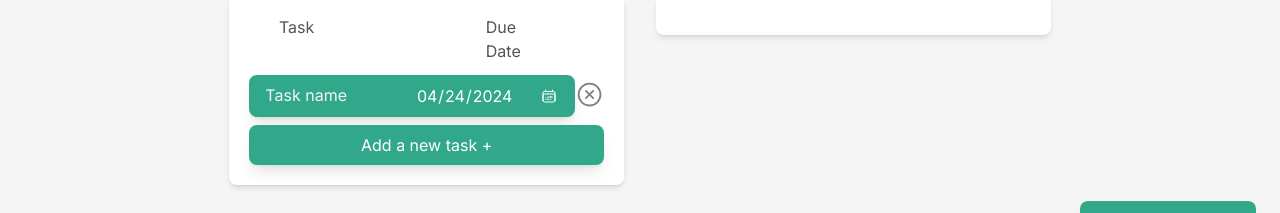
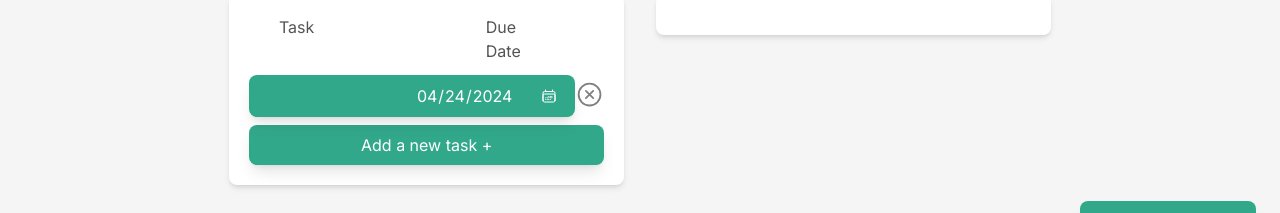
Before and after one commit to melodiaz23/to-do-list, a Next.js app: page / in a window 1280 px wide. Both pictures are taken after a click on the button "Add a new task +". Shown: the part 249-462 px from the top of the page. Built offline with nearby package versions, Linux system fonts and the light colour scheme.

Commit message:
complete funcionalities when create task

```diff
--- a/src/app/page.tsx
+++ b/src/app/page.tsx
@@ -26,6 +26,7 @@ import CloseIcon from '@/icons/CloseIcon';
 import CalendarDaysIcon from '@/icons/CalendarDaysIcon';
 import DatePicker from '../components/Datepicker';
 import ReactDOM from 'react-dom';
+import { HtmlContext } from 'next/dist/server/future/route-modules/app-page/vendored/contexts/entrypoints';
 
 export default function Home() {
   const [tasks, setTasks] = useState<Task[]>([]);
@@ -34,15 +35,32 @@ export default function Home() {
   const [adding, setAdding] = useState(false);
   const [tasksDone, settasksDone] = useState([]);
 
-  const removeInputField = () => {
-    if (inputField) setInputField(false);
+  const columnId = useMemo(() => uuidv4(), []);
+
+  const removeTask = (id: string) => {
+    setTasks(tasks.filter((task) => task.id !== id));
   };
 
   // REMOVE INPUT FIELD WHEN CLICKED OUTSIDE
-  // useEffect(() => {
-  //   document.body.addEventListener('click', removeInputField);
-  //   return () => document.body.removeEventListener('click', removeInputField);
-  // }, []);
+  useEffect(() => {
+    const handleClickOutside = (event: MouseEvent) => {
+      const lastTask = tasks.length > 0 ? tasks[tasks.length - 1] : null;
+      const lastTaskId = lastTask ? lastTask.id.toString() : null;
+      const target = event.target as HTMLElement;
+      if (String(target.className).includes('exception-element')) {
+        return;
+      }
+      if (lastTaskId && lastTask && lastTask.task === '') {
+        removeTask(lastTaskId);
+      }
+      setInputField(false);
+    };
+
+    document.body.addEventListener('click', handleClickOutside);
+    return () => {
+      document.body.removeEventListener('click', handleClickOutside);
+    };
+  }, [tasks]);
 
   // ACTIVE CARD
   const [activeCard, setActiveCard] = useState<Task | null>(null);
@@ -60,23 +78,28 @@ export default function Home() {
     inputValue?: string,
     index?: number
   ) => {
-    const newTask: Task = { id: uuidv4(), task: inputValue || '' };
-    // if (index === tasks.length - 1 || event.type === 'click') {
-    setTasks([...tasks, newTask]);
-    // }
+    const newTask: Task = {
+      id: uuidv4(),
+      columnId: columnId,
+      task: inputValue || '',
+    };
+    if (inputField && tasks[tasks.length - 1].task === '') {
+      console.log('CANT CREATE TASK');
+      return;
+    } else {
+      setTasks([...tasks, newTask]);
+      setInputField(true);
+    }
+    // setTasks([...tasks, newTask]);
   };
 
   const updateTask = (id: Id, taskValue: string) => {
     const updateTasks = tasks.map((task) => {
-      if (task.id !== id) return { id: task.id, task: task.task };
-
-      return { id: task.id, task: taskValue };
+      if (task.id !== id)
+        return { id: task.id, columnId: task.columnId, task: task.task };
+      return { id: task.id, columnId: task.columnId, task: taskValue };
     });
     setTasks(updateTasks);
-  };
-
-  const removeTask = (id: string) => {
-    setTasks(tasks.filter((task) => task.id !== id));
   };
 
   // DRAG AND DROP
@@ -145,8 +168,11 @@ export default function Home() {
                             <TasksContainer
                               key={task.id}
                               task={task}
+                              createTask={createTask}
                               updateTask={updateTask}
                               removeTask={removeTask}
+                              setInputField={setInputField}
+                              lastElement={idx === tasks.length - 1}
                             />
                           );
                         })}
@@ -155,49 +181,16 @@ export default function Home() {
                         action=""
                         name="task"
                         className="grid gap-2">
-                        {(inputField || adding) && (
-                          <div className="flex items-center">
-                            <div className="flex justify-between text-white bg-[#32a88b] shadow-lg text-base  px-4 py-1.5 rounded-lg w-full leading-7">
-                              <div className="w-full">
-                                <input
-                                  type="text"
-                                  placeholder="Task name"
-                                  className="w-full border-0 bg-[#32a88b] text-white border-[#32a88b] outline-0 placeholder:text-gray-100"
-                                  autoFocus
-                                  value={inputValue}
-                                  onChange={(e) =>
-                                    setInputValue(e.target.value)
-                                  }
-                                />
-                              </div>
-                              <div className="flex items-center">
-                                <div className="relative">
-                                  <div className="absolute inset-y-0 start-0 flex items-center ps-3 pointer-events-none">
-                                    <CalendarDaysIcon fill="black" />
-                                  </div>
-                                  <DatePicker />
-                                </div>
-                              </div>
-                            </div>
-                            <div
-                              className="w-8 h-8 aligns-self-center"
-                              onClick={() => setInputField(false)}>
-                              <span className="w-1/2">
-                                <CloseIcon fill="gray" />
-                              </span>
-                            </div>
-                          </div>
-                        )}
-
                         <div className="flex justify-between text-white bg-[#32a88b] shadow-lg text-base  px-4 py-1.5 rounded-lg w-full leading-7">
                           <div className="w-full">
                             <button
                               className="w-full border-0 bg-[#32a88b] text-white border-[#32a88b] outline-0 placeholder:text-gray-100"
                               onClick={(e: React.MouseEvent) => {
                                 e.preventDefault();
-                                inputValue && createTask(e, inputValue);
+                                // inputValue &&
+                                createTask(e, inputValue);
+                                setAdding(!adding);
                                 setInputField(true);
-                                setAdding(!adding);
                                 setInputValue('');
                               }}>
                               Add a new task +
@@ -236,8 +229,11 @@ export default function Home() {
             {activeCard && (
               <TasksContainer
                 task={activeCard}
+                createTask={createTask}
                 updateTask={updateTask}
-                removeTask={removeTask}></TasksContainer>
+                removeTask={removeTask}
+                setInputField={setInputField}
+                lastElement={false}></TasksContainer>
             )}
           </DragOverlay>,
           document.body
--- a/src/components/TasksContainer.tsx
+++ b/src/components/TasksContainer.tsx
@@ -11,12 +11,22 @@ import DatePicker from './Datepicker';
 
 interface TaskContainerProps {
   task: Task;
+  createTask: (event: React.MouseEvent | React.KeyboardEvent) => void;
   removeTask: (id: string) => void;
   updateTask: (id: string, task: string) => void;
+  setInputField: (value: boolean) => void;
+  lastElement: boolean;
 }
 
 const TasksContainer = (props: TaskContainerProps) => {
-  const { task, updateTask, removeTask } = props;
+  const {
+    task,
+    createTask,
+    updateTask,
+    removeTask,
+    setInputField,
+    lastElement,
+  } = props;
 
   const [editMode, setEditMode] = useState(false);
 
@@ -54,7 +64,7 @@ const TasksContainer = (props: TaskContainerProps) => {
   }
 
   return (
-    <div className="flex items-center">
+    <div className="flex items-center exception-element">
       <div
         className="relative flex text-white bg-[#32a88b] shadow-lg text-base  px-4 py-1.5 rounded-lg w-full leading-7 cursor-grab"
         ref={setNodeRef}
@@ -62,14 +72,38 @@ const TasksContainer = (props: TaskContainerProps) => {
         {...attributes}
         {...listeners}
         onClick={() => setEditMode(true)}>
-        <div className="w-full">
-          {!editMode && task.task}
+        <div className="w-full exception-element">
+          {!editMode &&
+            (task.task !== ''
+              ? task.task
+              : (setEditMode(true),
+                (
+                  <div>
+                    <input
+                      className="w-full border-0 bg-[#32a88b] text-white border-[#32a88b] outline-0 placeholder:text-gray-100 "
+                      type="text"
+                      autoFocus
+                      value={task.task ? task.task : ''}
+                      onChange={(e) => {
+                        updateTask(task.id.toString(), e.target.value);
+                      }}
+                      onBlur={() => setEditMode(false)}
+                      onKeyDown={(e) => {
+                        if (e.key !== 'Enter') return;
+                        setEditMode(false);
+                        setInputField(false);
+                        createTask(e);
+                      }}
+                    />
+                  </div>
+                )))}
+
           {editMode && (
             <input
-              className="w-full border-0 bg-[#32a88b] text-white border-[#32a88b] outline-0 placeholder:text-gray-100"
+              className="w-full border-0 bg-[#32a88b] text-white border-[#32a88b] outline-0 placeholder:text-gray-100 "
               type="text"
               autoFocus
-              value={task.task}
+              value={task.task ? task.task : ''}
               onChange={(e) => {
                 updateTask(task.id.toString(), e.target.value);
               }}
@@ -77,6 +111,8 @@ const TasksContainer = (props: TaskContainerProps) => {
               onKeyDown={(e) => {
                 if (e.key !== 'Enter') return;
                 setEditMode(false);
+                setInputField(false);
+                createTask(e);
               }}
             />
           )}
@@ -85,6 +121,7 @@ const TasksContainer = (props: TaskContainerProps) => {
           <DatePicker />
         </div>
       </div>
+
       <div
         className="w-8 h-8 aligns-self-center"
         onClick={() => removeTask(task.id.toString())}>
--- a/src/types.ts
+++ b/src/types.ts
@@ -2,5 +2,6 @@ export type Id = string | number;
 
 export type Task = {
   id: Id;
-  task: string;
+  columnId: Id;
+  task: string | null;
 };
--- a/tsconfig.json
+++ b/tsconfig.json
@@ -26,7 +26,8 @@
     "**/*.ts",
     "**/*.tsx",
     ".next/types/**/*.ts",
-    "src/icons/Close.jsx"
+    "src/icons/Close.jsx",
+    "src/components/OutsideListener.jsx"
   ],
   "exclude": ["node_modules"]
 }
```
Also changed, not shown: src/components/CardContainer.jsx (deleted), src/components/Done.tsx (renamed from src/components/Done.jsx), src/components/Task.tsx (deleted).
